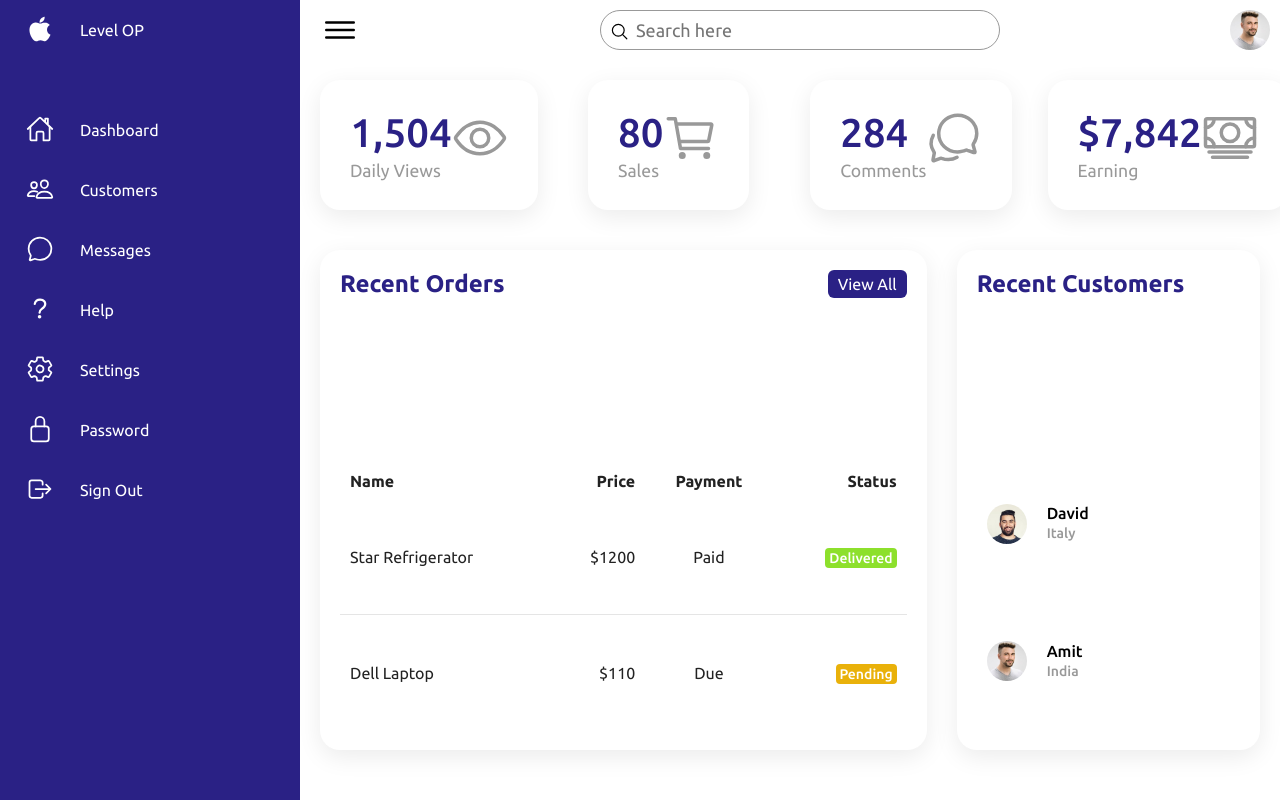
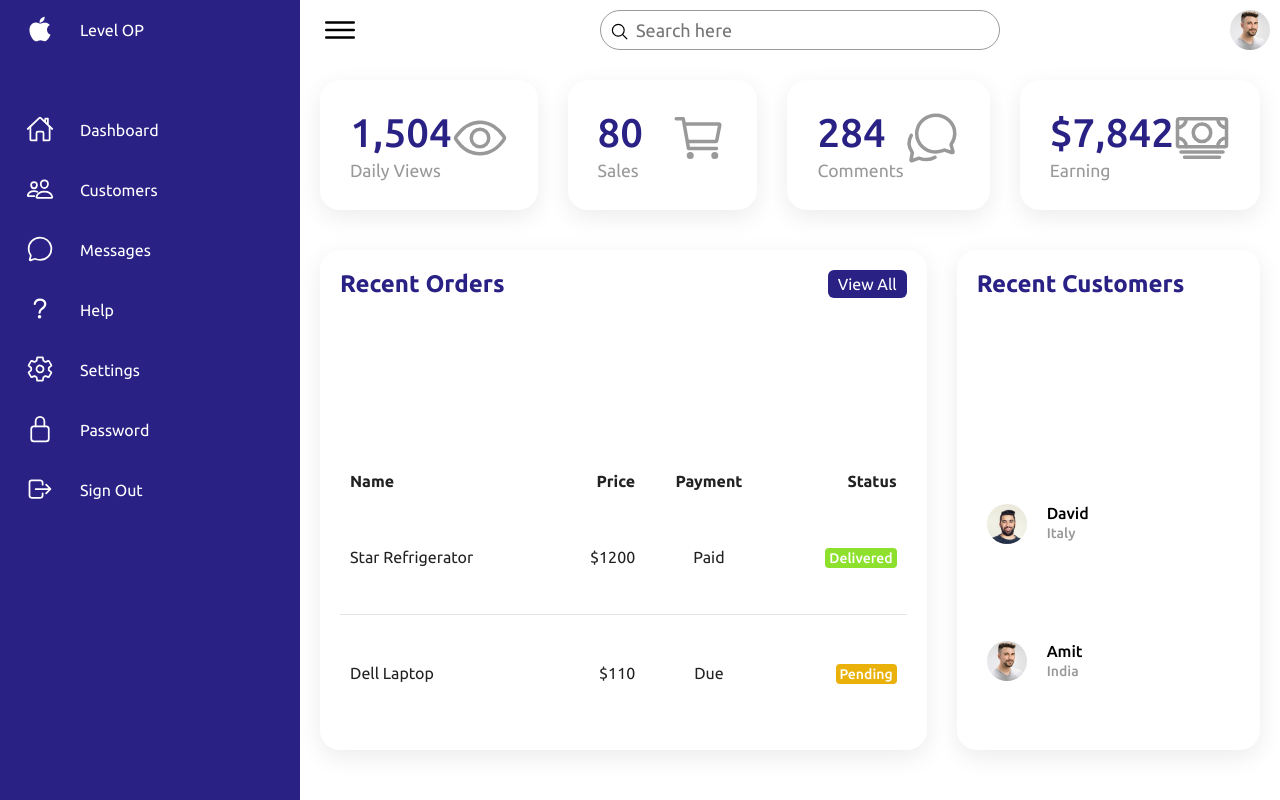
Before and after one commit to feresad/PidevSymfony, a Symfony app: template templates/home/indexadmin.html.twig in a window 1280 px wide. Run offline with Twig, Linux system fonts and the light colour scheme; the template is opened without the code that fills it, so the values that code supplies are empty; style sheets or scripts are compiled from the project's sources; some libraries are stand-ins or nearby versions.

Commit message:
Design template admin

```diff
--- a/assets/css/style.css
+++ b/assets/css/style.css
@@ -220,7 +220,7 @@ body {
   grid-gap: 30px;
 }
 
-.cardBox .card {
+.cardBox .cardHome {
   position: relative;
   background: var(--white);
   padding: 30px;
@@ -231,30 +231,30 @@ body {
   box-shadow: 0 7px 25px rgba(0, 0, 0, 0.08);
 }
 
-.cardBox .card .numbers {
+.cardBox .cardHome .numbers {
   position: relative;
   font-weight: 500;
   font-size: 2.5rem;
   color: var(--blue);
 }
 
-.cardBox .card .cardName {
+.cardBox .cardHome .cardName {
   color: var(--black2);
   font-size: 1.1rem;
   margin-top: 5px;
 }
 
-.cardBox .card .iconBx {
+.cardBox .cardHome .iconBx {
   font-size: 3.5rem;
   color: var(--black2);
 }
 
-.cardBox .card:hover {
+.cardBox .cardHome:hover {
   background: var(--blue);
 }
-.cardBox .card:hover .numbers,
-.cardBox .card:hover .cardName,
-.cardBox .card:hover .iconBx {
+.cardBox .cardHome:hover .numbers,
+.cardBox .cardHome:hover .cardName,
+.cardBox .cardHome:hover .iconBx {
   color: var(--white);
 }
 
--- a/templates/home/indexadmin.html.twig
+++ b/templates/home/indexadmin.html.twig
@@ -5,7 +5,7 @@
 {% block body %}
     <!-- ======================= Cards ================== -->
     <div class="cardBox">
-        <div class="card">
+        <div class="cardHome">
             <div>
                 <div class="numbers">1,504</div>
                 <div class="cardName">Daily Views</div>
@@ -15,7 +15,7 @@
             </div>
         </div>
 
-        <div class="card">
+        <div class="cardHome">
             <div>
                 <div class="numbers">80</div>
                 <div class="cardName">Sales</div>
@@ -25,7 +25,7 @@
             </div>
         </div>
 
-        <div class="card">
+        <div class="cardHome">
             <div>
                 <div class="numbers">284</div>
                 <div class="cardName">Comments</div>
@@ -35,7 +35,7 @@
             </div>
         </div>
 
-        <div class="card">
+        <div class="cardHome">
             <div>
                 <div class="numbers">$7,842</div>
                 <div class="cardName">Earning</div>
```
